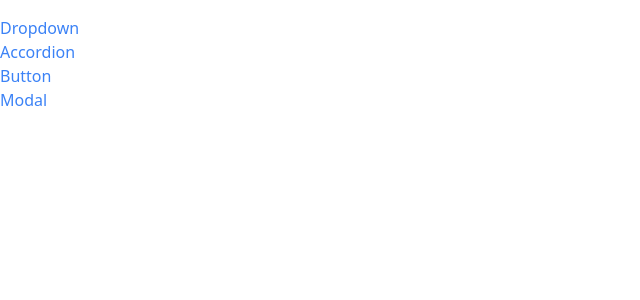
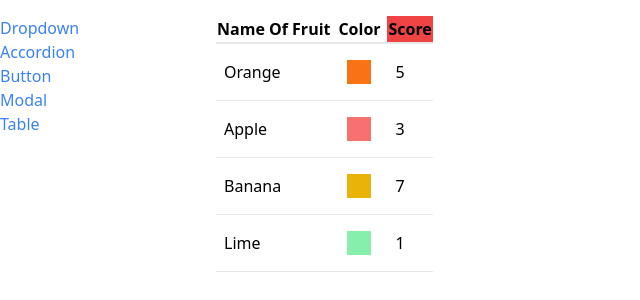
Before and after one commit to Its-me-ak/react-comps, a React (Create React App) app: page /table in a window 1280 px wide. Shown: the top 300 px of the page, without its empty margins (0-640 px from the left). Built offline with nearby package versions, Linux system fonts and the light colour scheme.

Commit message:
sortable component

```diff
--- a/src/App.js
+++ b/src/App.js
@@ -5,6 +5,7 @@ import AccordionPage from './Pages/AccordionPage';
 import DropdownPage from './Pages/DropdownPage';
 import ButtonPage from './Pages/ButtonPage';
 import ModalPage from './Pages/ModalPage';
+import TablePage from './Pages/TablePage';
 
 function App() {
   return (
@@ -27,6 +28,10 @@ function App() {
           <Route path={'/modal'}>
             <ModalPage/>
           </Route>
+
+          <Route path={'/table'}>
+            <TablePage/>
+          </Route>
         </div>
       </div>
     </>
--- a/src/Components/Modal.jsx
+++ b/src/Components/Modal.jsx
@@ -1,13 +1,26 @@
-import React from 'react'
+import React, { useEffect } from 'react'
 import ReactDOM from 'react-dom'
 
 
-const Modal = ({onClose}) => {
+const Modal = ({ onClose, children, actionBar }) => {
+    useEffect(()=>{
+        document.body.classList.add("overflow-hidden");
+
+        return()=>{
+            document.body.classList.remove("overflow-hidden")
+        }
+    }, [])
     return ReactDOM.createPortal(
         <div>
-            <div onClick={onClose} className='absolute inset-0 bg-black opacity-80'></div>
-            <div className='absolute inset-40 p-10 bg-white rounded-lg'>
-                I Am Modal Box
+            <div onClick={onClose} className='fixed inset-0 bg-black opacity-80'></div>
+            <div className='fixed inset-40 p-10 bg-white rounded-lg'>
+                <div className='flex flex-col justify-between h-full'>
+                    {children}
+                    <div className='flex justify-end'>
+                        {actionBar}
+
+                    </div>
+                </div>
             </div>
         </div>,
         document.querySelector(".modal-container")
--- a/src/Components/Sidebar.jsx
+++ b/src/Components/Sidebar.jsx
@@ -7,6 +7,7 @@ const Sidebar = () => {
         { label: "Accordion", path: "/accordion" },
         { label: "Button", path: "/button" },
         { label: "Modal", path: "/modal" },
+        { label: "Table", path: "/table" },
     ]
 
     const renderedLink = Links.map((link, index) => {
--- /dev/null
+++ b/src/Components/SortableTable.jsx
@@ -0,0 +1,13 @@
+import React from 'react'
+import Table from './Table'
+
+const SortableTable = (props) => {
+  return (
+    <>
+    <Table {...props}/>
+    {console.log(props)}
+    </>
+  )
+}
+
+export default SortableTable
--- /dev/null
+++ b/src/Components/Table.jsx
@@ -0,0 +1,38 @@
+import React, { Fragment } from 'react'
+
+const Table = ({ data, config, keyFn }) => {
+
+    const renderedHeaders = config.map((labelConfig) => {
+        if(labelConfig.header){
+            return <Fragment key={labelConfig.label}>{labelConfig.header()}</Fragment>
+        }
+        return <th key={labelConfig.label}>{labelConfig.label}</th>
+    })
+    const renderdRows = data.map((rowData) => {
+        const renderdCells = config.map((column) => {
+            return <td className='p-2' key={column.label}>{column.render(rowData)}</td>
+        })
+        return (
+            <tr className='border-b' key={keyFn(rowData)}>
+
+                {renderdCells}
+            </tr>
+        )
+    })
+    return (
+        <>
+            <table className='table-auto border-spacing-2'>
+                <thead>
+                    <tr className='border-b-2'>
+                        {renderedHeaders}
+                    </tr>
+                </thead>
+                <tbody>
+                    {renderdRows}
+                </tbody>
+            </table>
+        </>
+    )
+}
+
+export default Table
--- a/src/Pages/ModalPage.jsx
+++ b/src/Pages/ModalPage.jsx
@@ -1,6 +1,6 @@
 import React, { useState } from 'react'
-import Modal from '../Components/Modal'
 import Button from '../Components/Button';
+import Modal from '../Components/Modal';
 
 const ModalPage = () => {
   const [showModal, setShowModal] = useState(false);
@@ -12,10 +12,20 @@ const ModalPage = () => {
   const handleClose = () => {
     setShowModal(false)
   }
+
+  const actionBar = (
+    <div>
+      <Button onClick={handleClose} primary>I Accept</Button>
+    </div>
+  )
+
+  const modal = <Modal onClose={handleClose} actionBar={actionBar}>
+    <p>This is importtant agreement to accept you</p>
+    </Modal>
   return (
     <div className='relative'>
       <Button primary onClick={handleClick} >Open Modal</Button>
-      {showModal && <Modal onClose={handleClose}/>}
+      {showModal && modal}
     </div>
   )
 }
--- /dev/null
+++ b/src/Pages/TablePage.jsx
@@ -0,0 +1,36 @@
+import React from 'react'
+// import Table from '../Components/Table'
+import SortableTable from '../Components/SortableTable'
+
+const TablePage = () => {
+  const data = [
+    { name: 'Orange', color: 'bg-orange-500', score: 5 },
+    { name: 'Apple', color: 'bg-red-400', score: 3 },
+    { name: 'Banana', color: 'bg-yellow-500', score: 7 },
+    { name: 'Lime', color: 'bg-green-300', score: 1 }
+  ]
+
+  const config = [
+    { label: "Name Of Fruit" ,
+    render:(fruit) => fruit.name
+  },
+    { label: "Color",
+      render: (fruit) => <div className={`p-3 m-2 ${fruit.color}`}/>
+  },
+    { label: "Score",
+    render: (fruit) => fruit.score,
+    header: () => <th className='bg-red-500'>Score</th>
+   },
+  ]
+
+  const keyFn = (fruit) =>{
+    return fruit.name
+  }
+  return (
+    <div>
+      <SortableTable data={data} config={config} keyFn={keyFn}/>
+    </div>
+  )
+}
+
+export default TablePage
```
